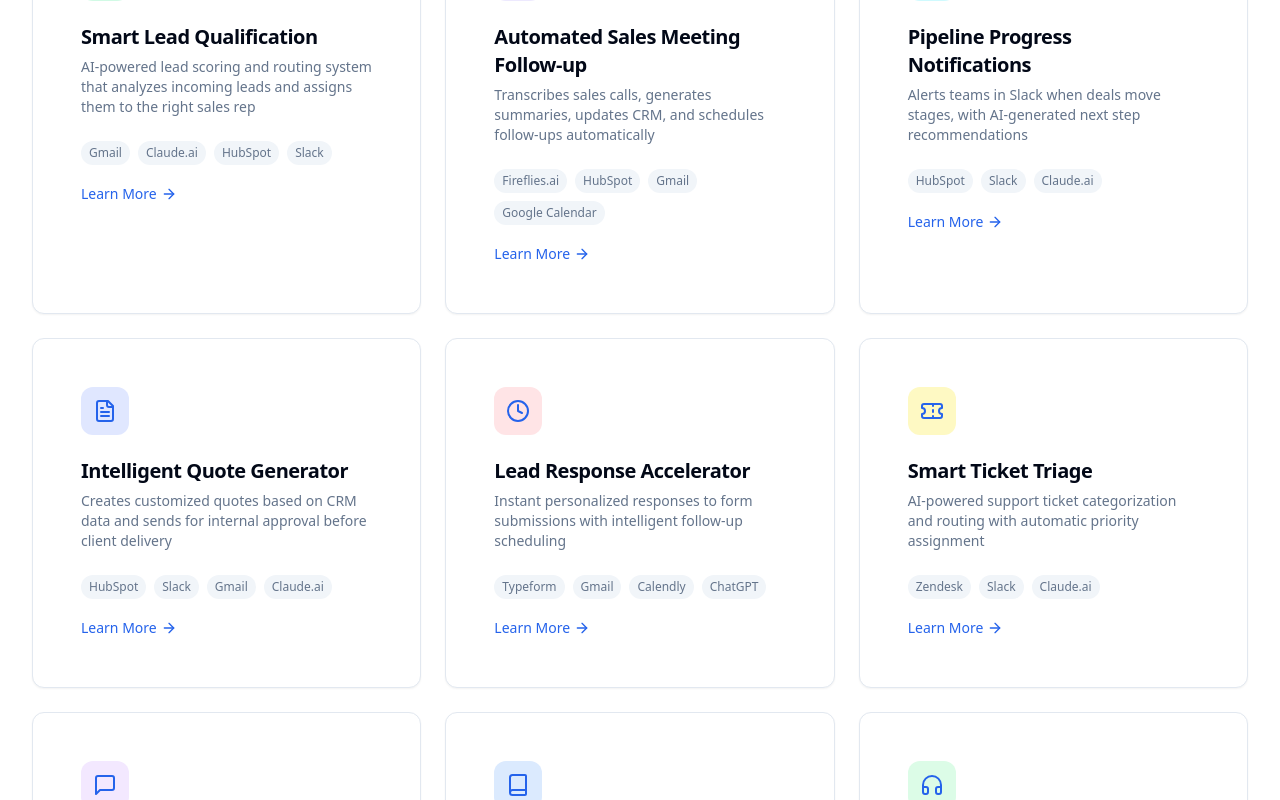
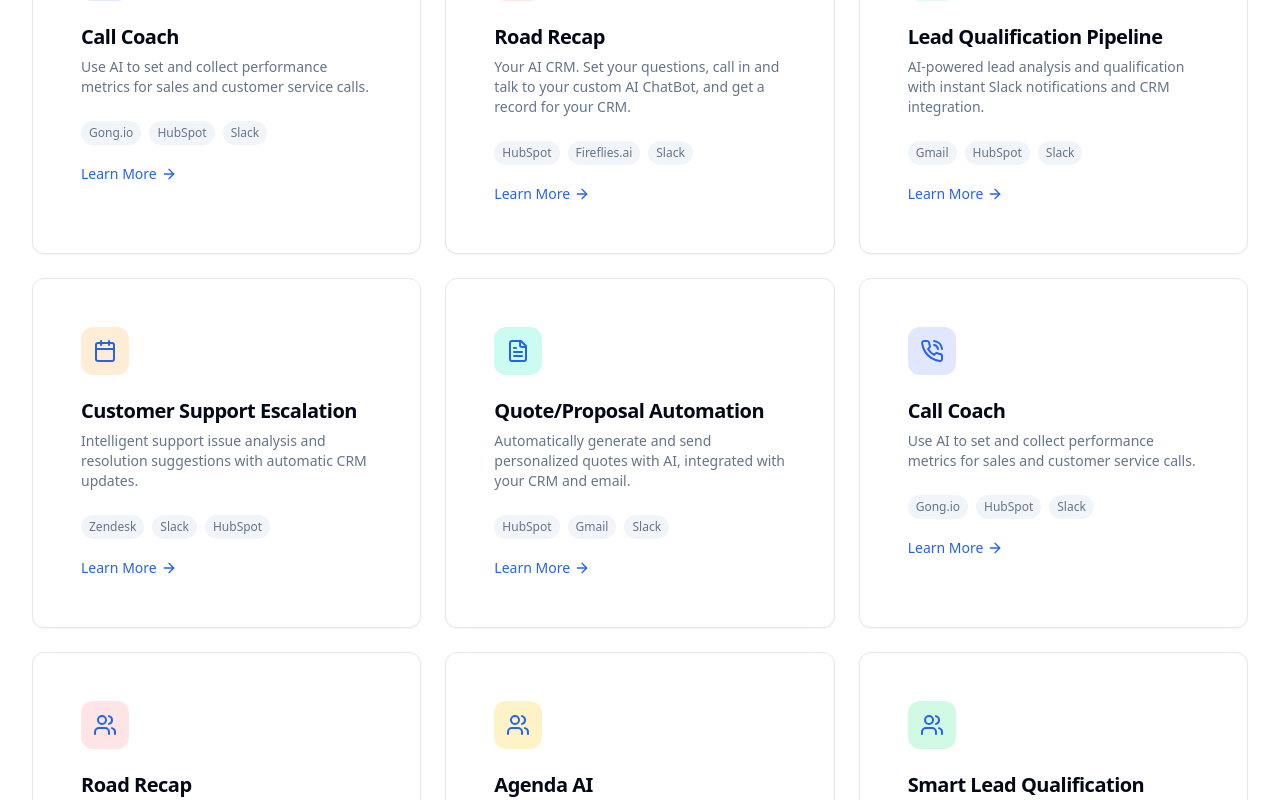
Before and after one commit to brianpcf/dptlandingpage, a React (Vite) app: page / in a window 1280 px wide. Shown: the part 480-1280 px from the top of the page. Built offline with nearby package versions, Linux system fonts and the light colour scheme.

Commit message:
Add Call Coach and Road Recap
Include "Call Coach" and "Road Recap" automations at the top of the automation list on the index page.
[skip gpt_engineer]

```diff
--- a/src/data/automations/sales.ts
+++ b/src/data/automations/sales.ts
@@ -1,19 +1,91 @@
-import { Users, Calendar, Bell, FileText, Clock } from "lucide-react";
+import { PhoneCall, Users, Calendar, Bell, FileText } from "lucide-react";
 import { Automation } from "./types";
 
 export const salesAutomations: Automation[] = [
   {
+    title: "Call Coach",
+    description: "Use AI to set and collect performance metrics for sales and customer service calls.",
+    icon: PhoneCall,
+    iconBg: "bg-indigo-100",
+    link: "/call-coach",
+    category: "Sales",
+    tools: ["Gong.io", "HubSpot", "Slack"]
+  },
+  {
+    title: "Road Recap",
+    description: "Your AI CRM. Set your questions, call in and talk to your custom AI ChatBot, and get a record for your CRM.",
+    icon: Users,
+    iconBg: "bg-rose-100",
+    link: "/road-recap",
+    category: "Sales",
+    tools: ["HubSpot", "Fireflies.ai", "Slack"]
+  },
+  {
+    title: "Lead Qualification Pipeline",
+    description: "AI-powered lead analysis and qualification with instant Slack notifications and CRM integration.",
+    icon: Users,
+    iconBg: "bg-green-100",
+    link: "/lead-qualification",
+    category: "Sales",
+    tools: ["Gmail", "HubSpot", "Slack"]
+  },
+  {
+    title: "Customer Support Escalation",
+    description: "Intelligent support issue analysis and resolution suggestions with automatic CRM updates.",
+    icon: Calendar,
+    iconBg: "bg-orange-100",
+    link: "/support-escalation",
+    category: "Support",
+    tools: ["Zendesk", "Slack", "HubSpot"]
+  },
+  {
+    title: "Quote/Proposal Automation",
+    description: "Automatically generate and send personalized quotes with AI, integrated with your CRM and email.",
+    icon: FileText,
+    iconBg: "bg-teal-100",
+    link: "/quote-automation",
+    category: "Sales",
+    tools: ["HubSpot", "Gmail", "Slack"]
+  },
+  {
+    title: "Call Coach",
+    description: "Use AI to set and collect performance metrics for sales and customer service calls.",
+    icon: PhoneCall,
+    iconBg: "bg-indigo-100",
+    link: "/call-coach",
+    category: "Sales",
+    tools: ["Gong.io", "HubSpot", "Slack"]
+  },
+  {
+    title: "Road Recap",
+    description: "Your AI CRM. Set your questions, call in and talk to your custom AI ChatBot, and get a record for your CRM.",
+    icon: Users,
+    iconBg: "bg-rose-100",
+    link: "/road-recap",
+    category: "Sales",
+    tools: ["HubSpot", "Fireflies.ai", "Slack"]
+  },
+  {
+    title: "Agenda AI",
+    description: "An AI ChatBot that can answer questions about clients, internal processes, and connected systems.",
+    icon: Users,
+    iconBg: "bg-amber-100",
+    link: "/agenda-ai",
+    category: "Communication",
+    tools: ["Slack", "HubSpot", "Notion"]
+  },
+  {
     title: "Smart Lead Qualification",
-    description: "AI-powered lead scoring and routing system that analyzes incoming leads and assigns them to the right sales rep",
+    description: "AI-powered lead scoring and routing system that analyzes incoming leads and assigns them to the right sales rep.",
     icon: Users,
     iconBg: "bg-emerald-100",
     link: "/smart-lead-qualification",
     category: "Sales",
-    tools: ["Gmail", "Claude.ai", "HubSpot", "Slack"]
+    tools: ["Gmail", "HubSpot", "Slack"]
   },
   {
     title: "Automated Sales Meeting Follow-up",
-    description: "Transcribes sales calls, generates summaries, updates CRM, and schedules follow-ups automatically",
+    description: "Transcribes sales calls, generates summaries, updates CRM, and schedules follow-ups automatically.",
     icon: Calendar,
     iconBg: "bg-violet-100",
     link: "/sales-meeting-followup",
@@ -22,29 +94,11 @@ export const salesAutomations: Automation[] = [
   },
   {
     title: "Pipeline Progress Notifications",
-    description: "Alerts teams in Slack when deals move stages, with AI-generated next step recommendations",
+    description: "Alerts teams in Slack when deals move stages, with AI-generated next step recommendations.",
     icon: Bell,
     iconBg: "bg-cyan-100",
     link: "/pipeline-progress",
     category: "Sales",
-    tools: ["HubSpot", "Slack", "Claude.ai"]
-  },
-  {
-    title: "Intelligent Quote Generator",
-    description: "Creates customized quotes based on CRM data and sends for internal approval before client delivery",
-    icon: FileText,
-    iconBg: "bg-indigo-100",
-    link: "/quote-generator",
-    category: "Sales",
-    tools: ["HubSpot", "Slack", "Gmail", "Claude.ai"]
-  },
-  {
-    title: "Lead Response Accelerator",
-    description: "Instant personalized responses to form submissions with intelligent follow-up scheduling",
-    icon: Clock,
-    iconBg: "bg-rose-100",
-    link: "/lead-response",
-    category: "Sales",
-    tools: ["Typeform", "Gmail", "Calendly", "ChatGPT"]
+    tools: ["HubSpot", "Slack"]
   }
 ];
```
